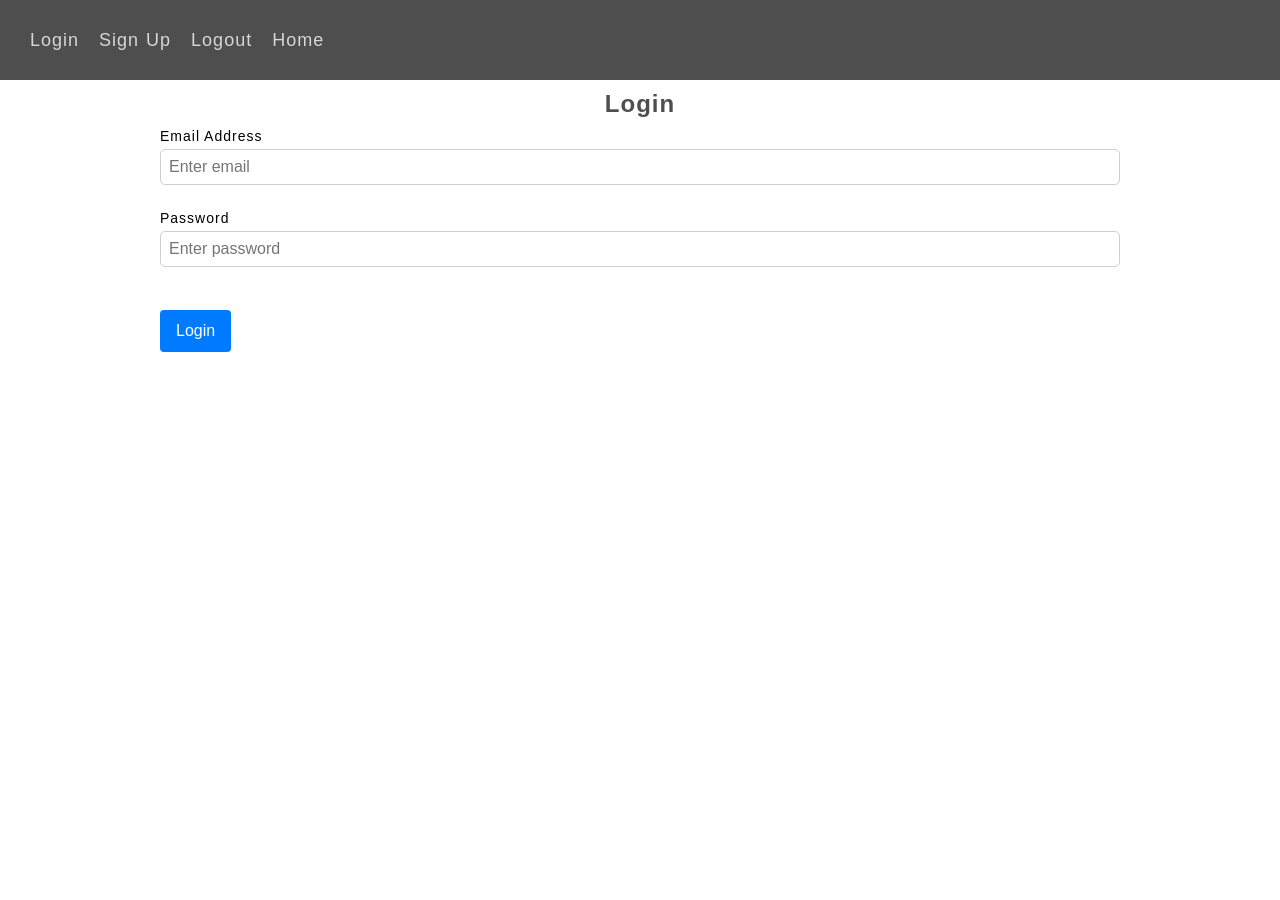
After one commit to reemaanver/Notes-app, a Flask app: template website/templates/login.html in a window 1280 px wide. The commit adds this page. Run offline with Flask 3, Linux system fonts and the light colour scheme; the template is opened without the code that fills it, so the values that code supplies are empty.

Commit message:
login page done

```diff
--- a/website/static/styles.css
+++ b/website/static/styles.css
@@ -67,7 +67,7 @@ body {
   border-color: #007bff;
 }
 
-.submit-btn {
+.submit-lgn-btn {
   align-self: flex-start;
   border: none;
   background-color: #007bff;
@@ -77,7 +77,7 @@ body {
   font-size: 16px;
 }
 
-.submit-btn:hover {
+.submit-lgn-btn:hover {
   background-color: #026fe4;
   cursor: pointer;
 }
--- /dev/null
+++ b/website/templates/login.html
@@ -0,0 +1,28 @@
+{% extends "base.html" %} {% block title %}Login{% endblock %} {% block
+content%}
+<form class="form">
+  <h3 class="form-title">Login</h3>
+  <div class="form-group">
+    <label class="form-label" for="email">Email Address</label>
+    <input
+      type="email"
+      class="form-item"
+      id="email"
+      placeholder="Enter email"
+      name="email"
+    />
+  </div>
+  <div class="form-group">
+    <label class="form-label" for="password">Password</label>
+    <input
+      type="password"
+      class="form-item"
+      id="password"
+      placeholder="Enter password"
+      name="password"
+    />
+  </div>
+  <br />
+  <button type="submit" class="submit-lgn-btn">Login</button>
+</form>
+{% endblock %}
```
